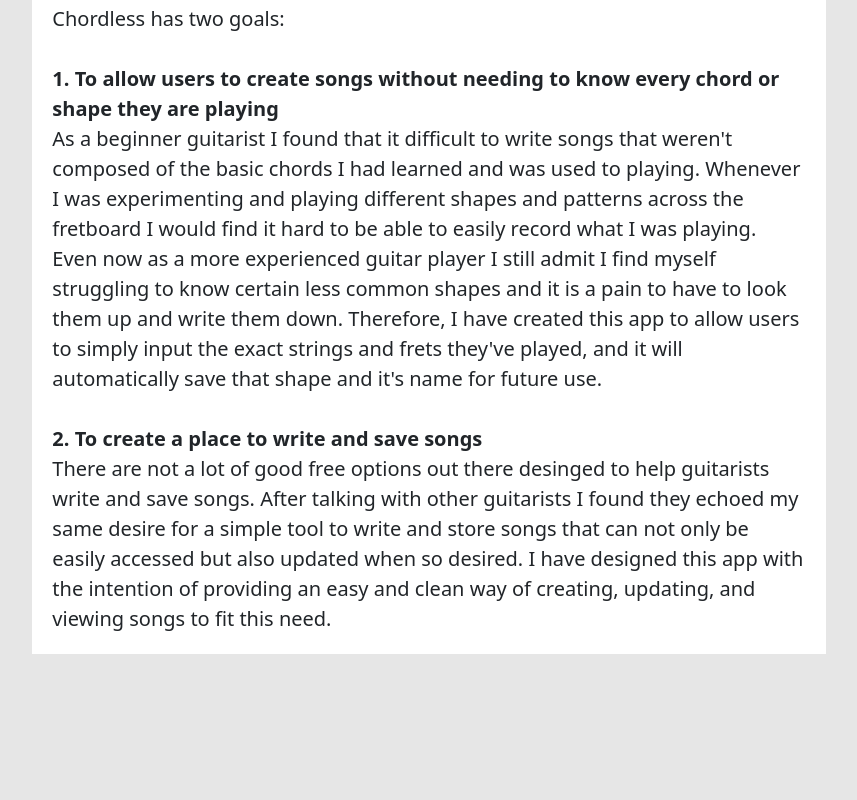
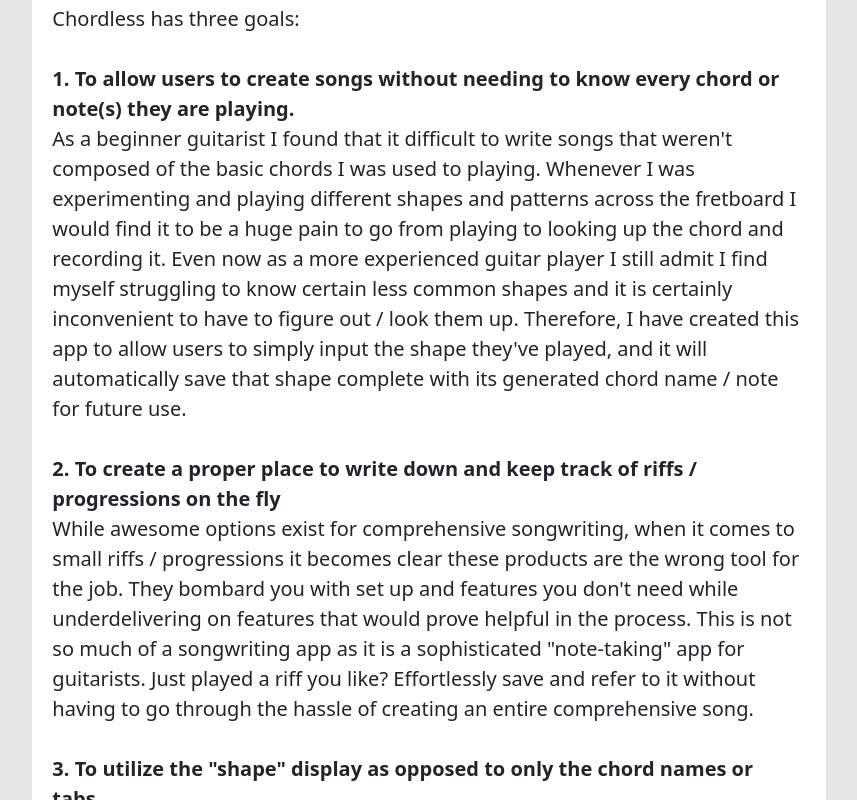
Before and after one commit to jacklayfield/Chordless, a React (Create React App) app in the folder client/: page /about in a window 1280 px wide. Shown: the part 560-1360 px from the top of the page, without its empty margins (211-1068 px from the left). Before the commit the page ends 1244 px from the top, so only its background shows below. Built offline with nearby package versions, Linux system fonts and the light colour scheme.

Commit message:
Updated about page

```diff
--- a/client/src/pages/about.tsx
+++ b/client/src/pages/about.tsx
@@ -23,41 +23,60 @@
                   <img className="sectionImg" src={guitar_player} alt="" />{" "}
                   <br />
                   <br />
-                  <span>Chordless has two goals:</span> <br /> <br />
+                  <span>Chordless has three goals:</span> <br /> <br />
                   <span style={{ fontWeight: "bold" }}>
                     1. To allow users to create songs without needing to know
-                    every chord or shape they are playing
+                    every chord or note(s) they are playing.
                   </span>{" "}
                   <br />
                   <span>
                     As a beginner guitarist I found that it difficult to write
-                    songs that weren't composed of the basic chords I had
-                    learned and was used to playing. Whenever I was
-                    experimenting and playing different shapes and patterns
-                    across the fretboard I would find it hard to be able to
-                    easily record what I was playing. Even now as a more
-                    experienced guitar player I still admit I find myself
-                    struggling to know certain less common shapes and it is a
-                    pain to have to look them up and write them down. Therefore,
-                    I have created this app to allow users to simply input the
-                    exact strings and frets they've played, and it will
-                    automatically save that shape and it's name for future use.
+                    songs that weren't composed of the basic chords I was used
+                    to playing. Whenever I was experimenting and playing
+                    different shapes and patterns across the fretboard I would
+                    find it to be a huge pain to go from playing to looking up
+                    the chord and recording it. Even now as a more experienced
+                    guitar player I still admit I find myself struggling to know
+                    certain less common shapes and it is certainly inconvenient
+                    to have to figure out / look them up. Therefore, I have
+                    created this app to allow users to simply input the shape
+                    they've played, and it will automatically save that shape
+                    complete with its generated chord name / note for future
+                    use.
                   </span>{" "}
                   <br />
                   <br />
                   <span style={{ fontWeight: "bold" }}>
-                    2. To create a place to write and save songs
+                    2. To create a proper place to write down and keep track of
+                    riffs / progressions on the fly
                   </span>{" "}
                   <br />
                   <span>
-                    There are not a lot of good free options out there desinged
-                    to help guitarists write and save songs. After talking with
-                    other guitarists I found they echoed my same desire for a
-                    simple tool to write and store songs that can not only be
-                    easily accessed but also updated when so desired. I have
-                    designed this app with the intention of providing an easy
-                    and clean way of creating, updating, and viewing songs to
-                    fit this need.
+                    While awesome options exist for comprehensive songwriting,
+                    when it comes to small riffs / progressions it becomes clear
+                    these products are the wrong tool for the job. They bombard
+                    you with set up and features you don't need while
+                    underdelivering on features that would prove helpful in the
+                    process. This is not so much of a songwriting app as it is a
+                    sophisticated "note-taking" app for guitarists. Just played
+                    a riff you like? Effortlessly save and refer to it without
+                    having to go through the hassle of creating an entire
+                    comprehensive song.
+                  </span>{" "}
+                  <br />
+                  <br />
+                  <span style={{ fontWeight: "bold" }}>
+                    3. To utilize the "shape" display as opposed to only the
+                    chord names or tabs.
+                  </span>{" "}
+                  <br />
+                  <span>
+                    Looking at tabs can make learning new songs slow and
+                    daunting, especially for begginers. Sometimes breaking
+                    things out into steps and showing you exactly where to put
+                    your fingers on what looks like your actual fretboard makes
+                    the process a lot less frustrating. That's why this view is
+                    made available (alongside the others).{" "}
                   </span>{" "}
                 </div>
               </Row>
```
